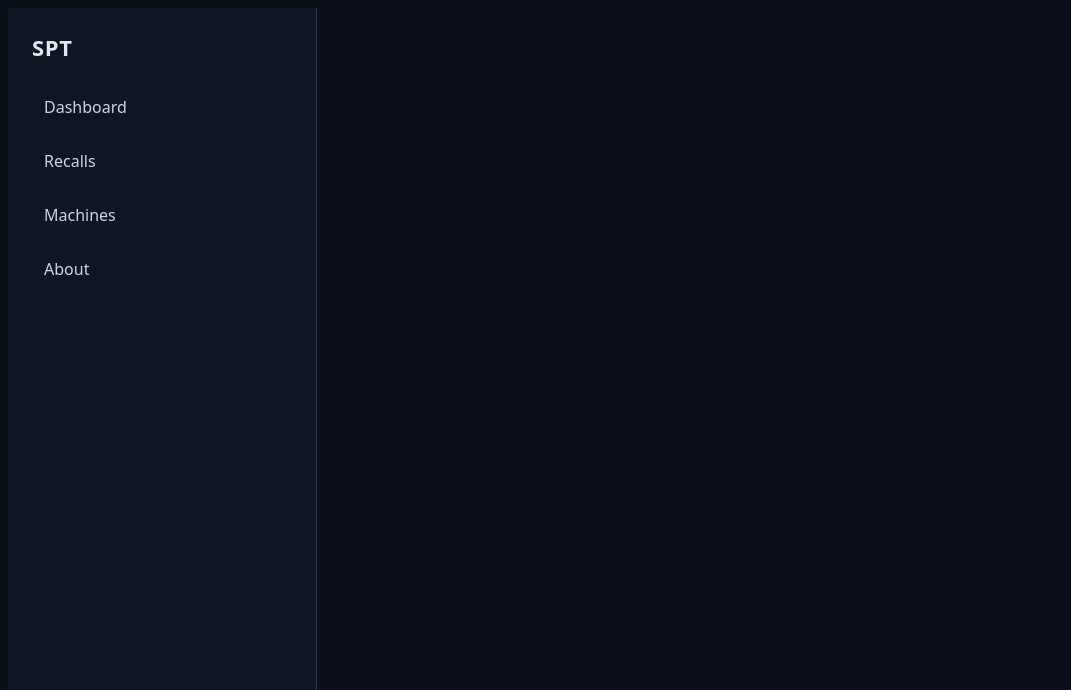
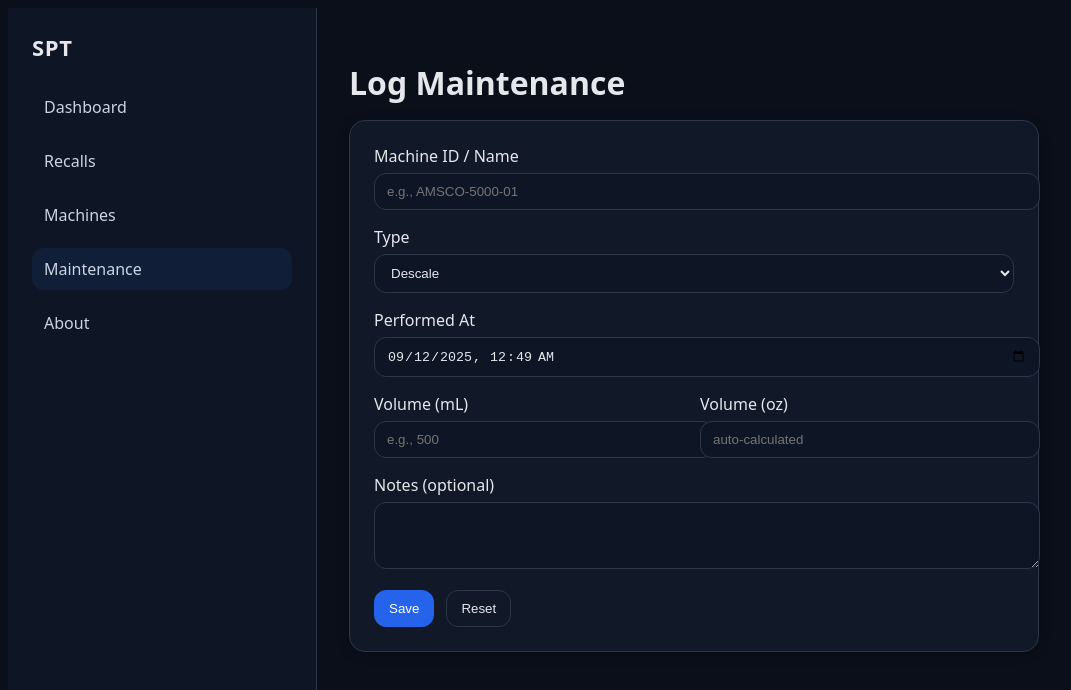
Before and after one commit to bbeare22/sterile-processing-tracker, a React (Vite) app in the folder apps/client/: page /maintenance in a window 1280 px wide. Shown: the top 690 px of the page, without its empty margins (0-1071 px from the left). Built offline with nearby package versions, Linux system fonts and the light colour scheme.

Commit message:
feat(maintenance): form shell with mL↔oz converter and validation

```diff
--- a/apps/client/src/components/AppShell/AppShell.jsx
+++ b/apps/client/src/components/AppShell/AppShell.jsx
@@ -27,6 +27,12 @@ export default function AppShell({ children }) {
             Machines
           </NavLink>
           <NavLink
+            to="/maintenance"
+            className={({ isActive }) => (isActive ? styles.active : undefined)}
+          >
+            Maintenance
+          </NavLink>
+          <NavLink
             to="/about"
             className={({ isActive }) => (isActive ? styles.active : undefined)}
           >
--- a/apps/client/src/main.jsx
+++ b/apps/client/src/main.jsx
@@ -7,6 +7,7 @@ import Dashboard from "./pages/Dashboard";
 import Recalls from "./pages/Recalls";
 import Machines from "./pages/Machines";
 import About from "./pages/About";
+import Maintenance from "./pages/Maintenance";
 
 ReactDOM.createRoot(document.getElementById("root")).render(
   <React.StrictMode>
@@ -16,6 +17,7 @@ ReactDOM.createRoot(document.getElementById("root")).render(
           <Route path="/" element={<Dashboard />} />
           <Route path="/recalls" element={<Recalls />} />
           <Route path="/machines" element={<Machines />} />
+          <Route path="/maintenance" element={<Maintenance />} />
           <Route path="/about" element={<About />} />
         </Routes>
       </AppShell>
--- /dev/null
+++ b/apps/client/src/pages/Maintenance.jsx
@@ -0,0 +1,197 @@
+import { useEffect } from "react";
+import { useForm } from "react-hook-form";
+import { mlToOz, ozToMl, round } from "../utils/units";
+
+export default function Maintenance() {
+  const {
+    register,
+    handleSubmit,
+    watch,
+    setValue,
+    formState: { errors, isSubmitting },
+    reset,
+  } = useForm({
+    defaultValues: {
+      machineId: "",
+      type: "descale",
+      performedAt: new Date().toISOString().slice(0, 16),
+      notes: "",
+      volumeMl: "",
+      volumeOz: "",
+    },
+  });
+
+  // Keep mL and oz in sync
+  const volumeMl = watch("volumeMl");
+  const volumeOz = watch("volumeOz");
+
+  // When mL changes, update oz (but avoid loops when both change)
+  useEffect(() => {
+    if (volumeMl === "" || isNaN(Number(volumeMl))) return;
+    setValue("volumeOz", round(mlToOz(volumeMl), 2), { shouldValidate: true });
+  }, [volumeMl, setValue]);
+
+  // When oz changes, update mL
+  useEffect(() => {
+    if (volumeOz === "" || isNaN(Number(volumeOz))) return;
+    setValue("volumeMl", Math.round(ozToMl(volumeOz)), {
+      shouldValidate: true,
+    });
+  }, [volumeOz, setValue]);
+
+  const onSubmit = async (data) => {
+    // Mock submit for now
+    console.log("Maintenance submit:", data);
+    alert("Saved (mock): " + JSON.stringify(data, null, 2));
+    reset();
+  };
+
+  return (
+    <div>
+      <h1 style={{ marginBottom: 16 }}>Log Maintenance</h1>
+
+      <form
+        onSubmit={handleSubmit(onSubmit)}
+        style={{
+          display: "grid",
+          gap: 16,
+          maxWidth: 640,
+          background: "var(--color-surface)",
+          border: "1px solid var(--color-border)",
+          borderRadius: "16px",
+          padding: "24px",
+          boxShadow: "var(--shadow-soft)",
+        }}
+      >
+        {/* Machine ID (free text for now) */}
+        <div>
+          <label htmlFor="machineId">Machine ID / Name</label>
+          <input
+            id="machineId"
+            placeholder="e.g., AMSCO-5000-01"
+            {...register("machineId", {
+              required: "Please enter the machine id or name.",
+            })}
+            style={inputStyle}
+          />
+          {errors.machineId && <FieldError msg={errors.machineId.message} />}
+        </div>
+
+        {/* Type (fixed to descale for MVP) */}
+        <div>
+          <label htmlFor="type">Type</label>
+          <select id="type" {...register("type")} style={inputStyle}>
+            <option value="descale">Descale</option>
+            <option value="cleaning">Cleaning</option>
+            <option value="repair">Repair</option>
+            <option value="qa">QA</option>
+          </select>
+        </div>
+
+        {/* Date/time */}
+        <div>
+          <label htmlFor="performedAt">Performed At</label>
+          <input
+            id="performedAt"
+            type="datetime-local"
+            {...register("performedAt", { required: "Date/time is required." })}
+            style={inputStyle}
+          />
+          {errors.performedAt && (
+            <FieldError msg={errors.performedAt.message} />
+          )}
+        </div>
+
+        {/* Volume (mL / oz) */}
+        <div
+          style={{ display: "grid", gap: 12, gridTemplateColumns: "1fr 1fr" }}
+        >
+          <div>
+            <label htmlFor="volumeMl">Volume (mL)</label>
+            <input
+              id="volumeMl"
+              inputMode="numeric"
+              placeholder="e.g., 500"
+              {...register("volumeMl", {
+                required: "Volume in mL is required.",
+                validate: (v) => !isNaN(Number(v)) || "Enter a number",
+              })}
+              style={inputStyle}
+            />
+            {errors.volumeMl && <FieldError msg={errors.volumeMl.message} />}
+          </div>
+          <div>
+            <label htmlFor="volumeOz">Volume (oz)</label>
+            <input
+              id="volumeOz"
+              inputMode="decimal"
+              placeholder="auto-calculated"
+              {...register("volumeOz", {
+                validate: (v) =>
+                  v === "" || !isNaN(Number(v)) || "Enter a number",
+              })}
+              style={inputStyle}
+            />
+            {/* No error necessary if left blank; it auto-fills */}
+          </div>
+        </div>
+
+        {/* Notes */}
+        <div>
+          <label htmlFor="notes">Notes (optional)</label>
+          <textarea
+            id="notes"
+            rows={3}
+            {...register("notes")}
+            style={inputStyle}
+          />
+        </div>
+
+        <div style={{ display: "flex", gap: 12 }}>
+          <button type="submit" disabled={isSubmitting} style={btnPrimary}>
+            {isSubmitting ? "Saving…" : "Save"}
+          </button>
+          <button type="button" onClick={() => reset()} style={btnGhost}>
+            Reset
+          </button>
+        </div>
+      </form>
+    </div>
+  );
+}
+
+function FieldError({ msg }) {
+  return (
+    <div style={{ color: "var(--color-danger)", fontSize: 12, marginTop: 6 }}>
+      {msg}
+    </div>
+  );
+}
+
+const inputStyle = {
+  width: "100%",
+  marginTop: 6,
+  padding: "10px 12px",
+  borderRadius: 12,
+  border: "1px solid var(--color-border)",
+  background: "#0e1525",
+  color: "var(--color-text)",
+};
+
+const btnPrimary = {
+  padding: "10px 14px",
+  borderRadius: 12,
+  border: "1px solid var(--color-brand)",
+  background: "var(--color-brand)",
+  color: "#fff",
+  cursor: "pointer",
+};
+
+const btnGhost = {
+  padding: "10px 14px",
+  borderRadius: 12,
+  border: "1px solid var(--color-border)",
+  background: "transparent",
+  color: "var(--color-text)",
+  cursor: "pointer",
+};
--- /dev/null
+++ b/apps/client/src/utils/units.js
@@ -0,0 +1,17 @@
+export const ML_PER_OZ = 29.5735;
+
+export function mlToOz(ml) {
+  if (ml === "" || ml == null || isNaN(Number(ml))) return "";
+  return Number(ml) / ML_PER_OZ;
+}
+
+export function ozToMl(oz) {
+  if (oz === "" || oz == null || isNaN(Number(oz))) return "";
+  return Number(oz) * ML_PER_OZ;
+}
+
+export function round(n, places = 2) {
+  if (n === "" || n == null || isNaN(Number(n))) return "";
+  const f = Math.pow(10, places);
+  return Math.round(Number(n) * f) / f;
+}
```
